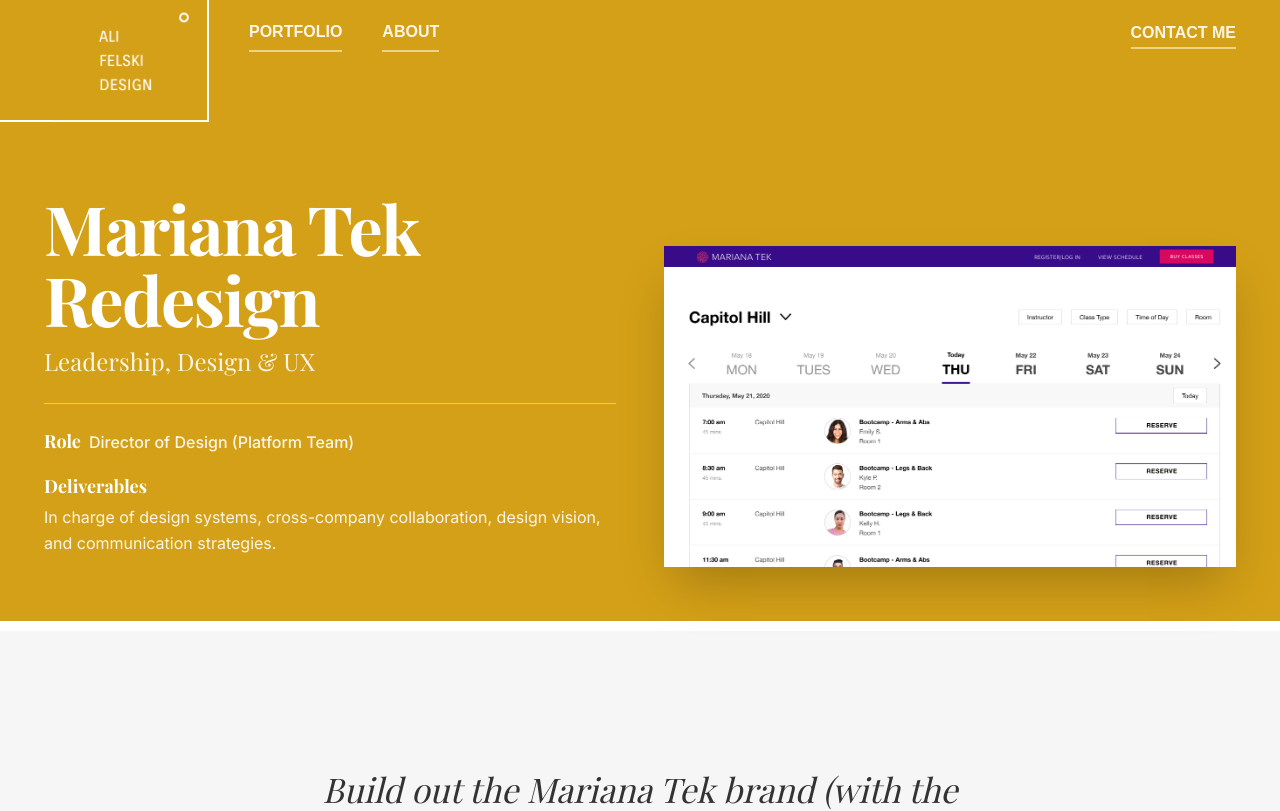
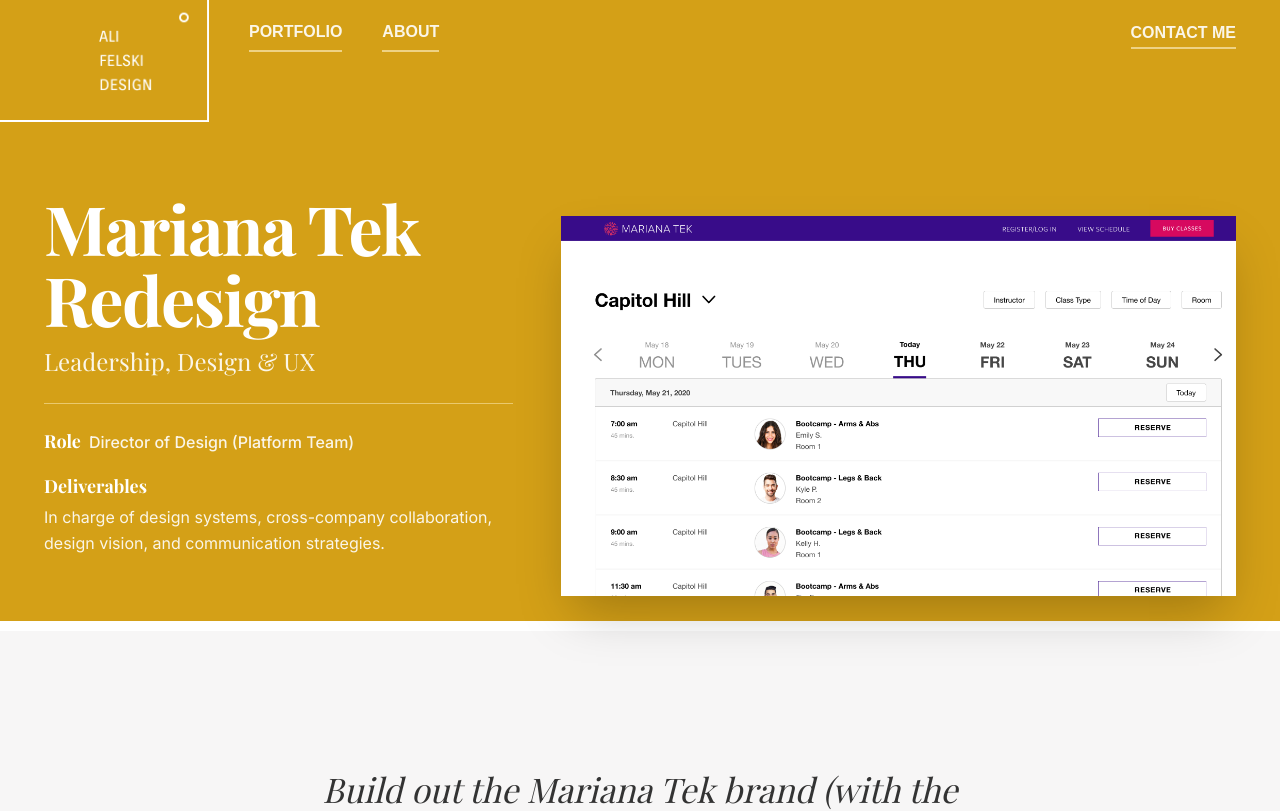
Before and after one commit to felskia/ali-felski-design-, a React (Vite) app: page /portfolio/mariana-tek in a window 1280 px wide. Shown: the top 811 px of the page. Built offline with nearby package versions, Linux system fonts and the light colour scheme; a web font is replaced by a local one.

Commit message:
Update MarianaTekCaseStudy.tsx

```diff
--- a/src/pages/MarianaTekCaseStudy.tsx
+++ b/src/pages/MarianaTekCaseStudy.tsx
@@ -12,7 +12,7 @@
               initial={{ opacity: 0, y: 20 }}
               animate={{ opacity: 1, y: 0 }}
               transition={{ duration: 0.8 }}
-              className="col-span-12 lg:col-span-6 min-[736px]:col-span-6 pb-[65px] md:pb-[65px] z-10 mt-8 sm:mt-12 lg:mt-0"
+              className="col-span-12 lg:col-span-5 min-[736px]:col-span-6 pb-[65px] md:pb-[65px] z-10 mt-8 sm:mt-12 lg:mt-0"
             >
               <h1 className="text-[32px] sm:text-[42px] md:text-[54px] lg:text-[68px] font-bold text-white leading-[1.05] tracking-tight mb-2 font-serif">
                 Mariana Tek Redesign
@@ -41,7 +41,7 @@
               initial={{ opacity: 0, x: 50 }}
               animate={{ opacity: 1, x: 0 }}
               transition={{ delay: 0.2, duration: 1 }}
-              className="col-span-12 lg:col-span-6 min-[736px]:col-span-6 relative mt-0"
+              className="col-span-12 lg:col-span-7 min-[736px]:col-span-6 relative mt-0"
             >
               <div className="shadow-lg md:shadow-2xl overflow-hidden min-[736px]:w-full lg:w-full aspect-video">
                 <img
@@ -223,6 +223,11 @@
       {/* Final Statement Section */}
       <section className="py-24 bg-white overflow-hidden border-b border-divider">
         <div className="layout-container items-center gap-12">
+          <div className="col-span-12 lg:col-span-5 lg:col-start-8 text-center lg:text-left">
+            <h2 className="text-2xl md:text-[34px] leading-relaxed text-portfolio-dark font-serif italic font-normal">
+              By bringing in process, collaboration methods and great UX, I built a system that not only worked for our customers but made them successful.
+            </h2>
+          </div>
           <div className="col-span-12 lg:col-span-6 mb-12 lg:mb-0">
             <motion.div
               initial={{ opacity: 0, scale: 0.9 }}
@@ -232,15 +237,10 @@
               <img
                 src="/portfolio-cards/MT-final.png"
                 alt="Final Mariana Tek Product"
-                className="w-full h-auto drop-shadow-2xl mx-auto"
+                className="w-full h-auto mx-auto"
                 referrerPolicy="no-referrer"
               />
             </motion.div>
-          </div>
-          <div className="col-span-12 lg:col-span-5 lg:col-start-8 text-center lg:text-left">
-            <h2 className="text-2xl md:text-[34px] leading-relaxed text-portfolio-dark font-serif italic font-normal">
-              By bringing in process, collaboration methods and great UX, I built a system that not only worked for our customers but made them successful.
-            </h2>
           </div>
         </div>
       </section>
```
